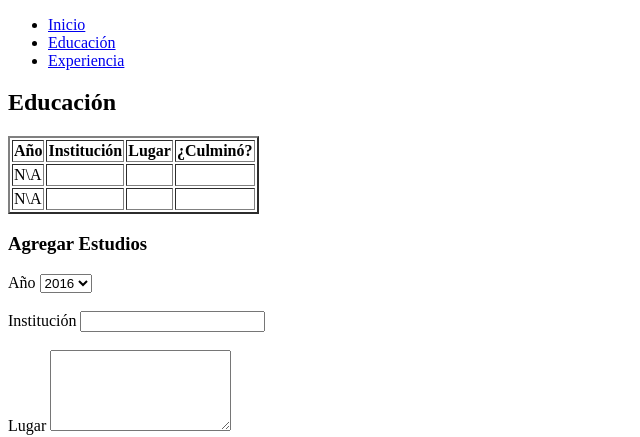
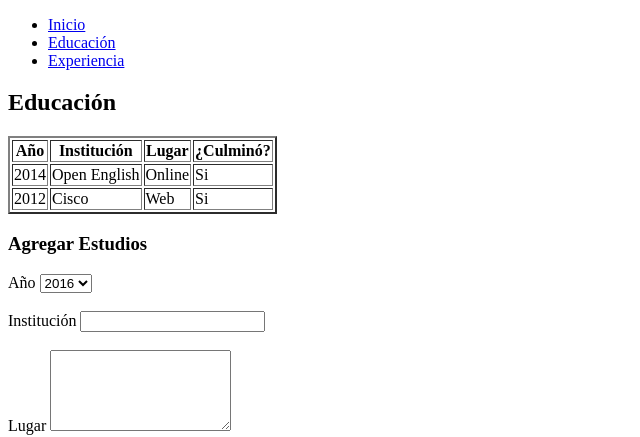
Before and after one commit to josex10/FundamentosHTML, a plain HTML site: page pages/educacion.html in a window 1280 px wide. Shown: the part 364-801 px from the top of the page, without its empty margins (0-640 px from the left). Drawn offline with Linux system fonts and the light colour scheme.

Commit message:
Actualizacion de tablas

```diff
--- a/pages/educacion.html
+++ b/pages/educacion.html
@@ -47,16 +47,16 @@
             </thead>
             <tbody>
                 <tr>
-                    <td>N\A</td>
-                    <td></td>
-                    <td></td>
-                    <td></td>
+                    <td>2014</td>
+                    <td>Open English</td>
+                    <td>Online</td>
+                    <td>Si</td>
                 </tr>
                 <tr>
-                    <td>N\A</td>
-                    <td></td>
-                    <td></td>
-                    <td></td>
+                    <td>2012</td>
+                    <td>Cisco</td>
+                    <td>Web</td>
+                    <td>Si</td>
                 </tr>
             </tbody>
         </table>
```
